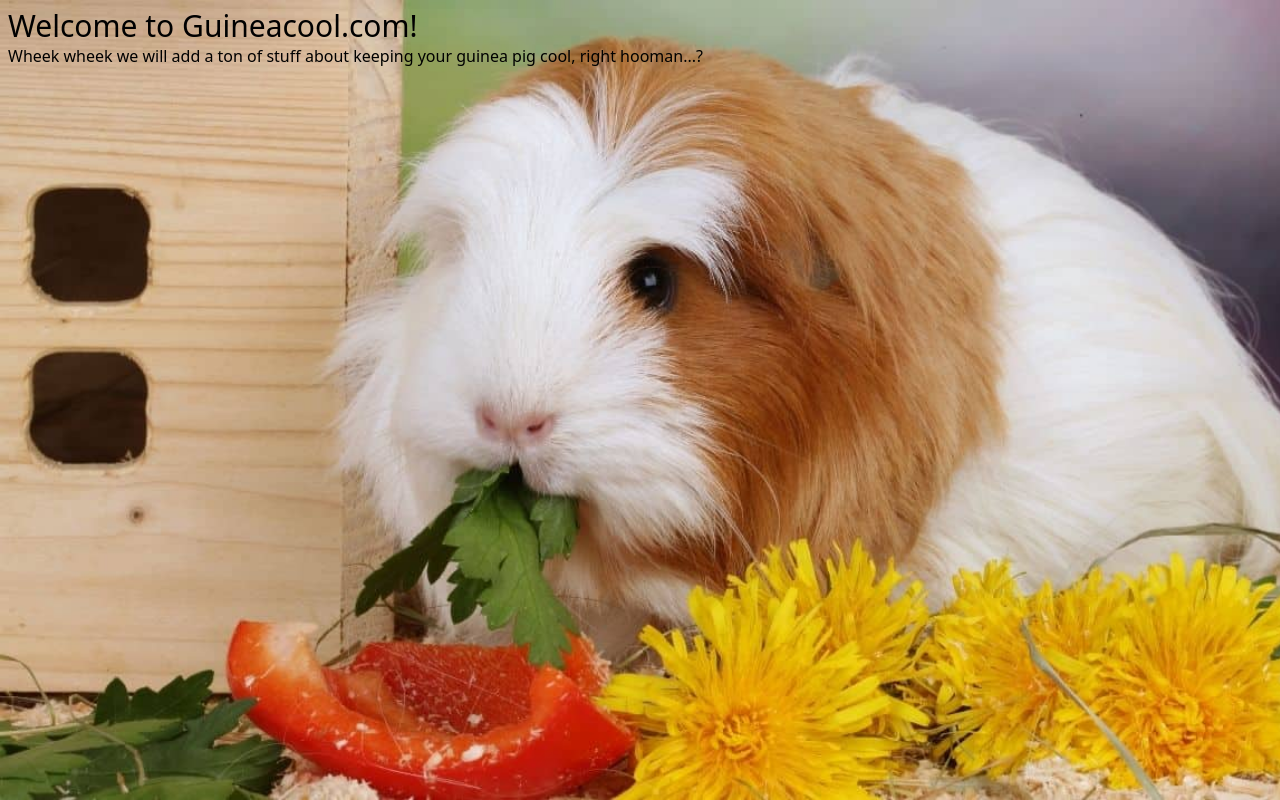
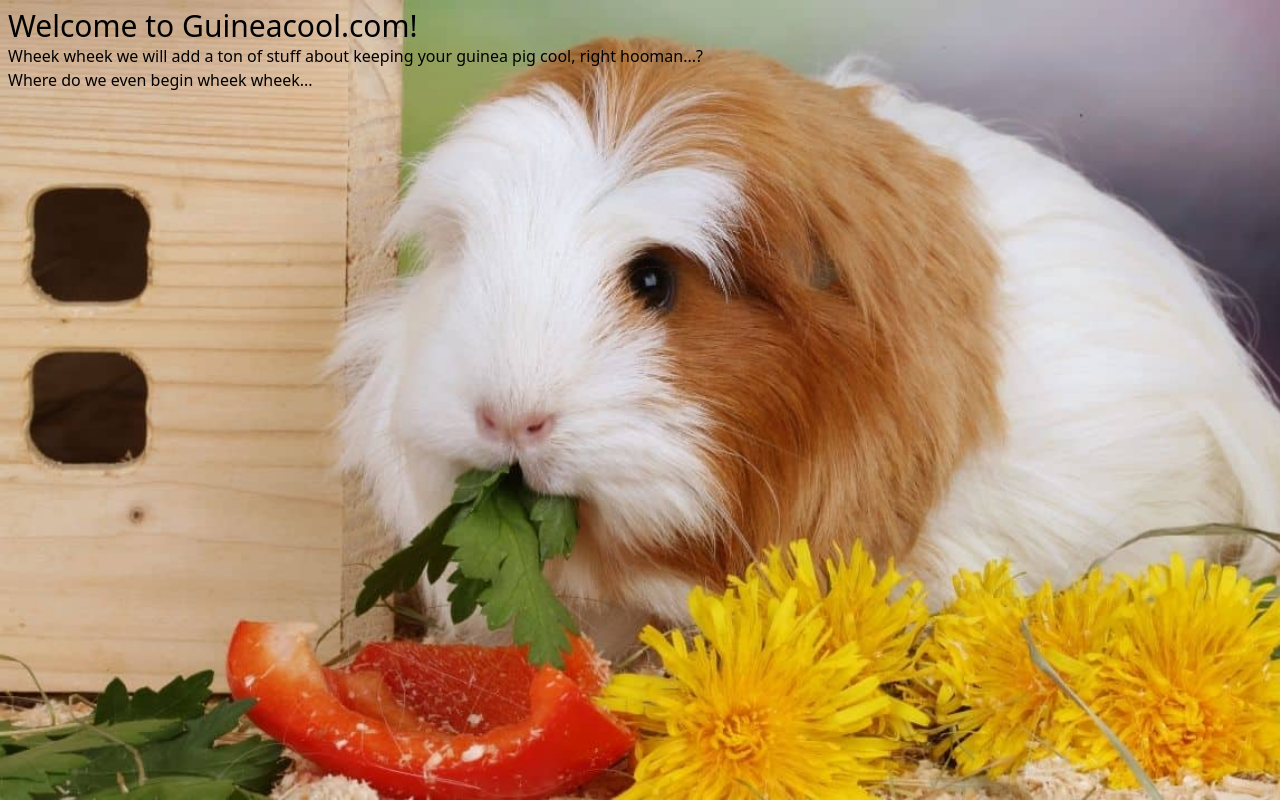
Before and after one commit to bry-an/guineacool, a SvelteKit app: page / in a window 1280 px wide. Built offline with nearby package versions, Linux system fonts and the light colour scheme.

Commit message:
add some more copy

```diff
--- a/src/routes/+page.svelte
+++ b/src/routes/+page.svelte
@@ -2,4 +2,5 @@
     <h1 class="text-3xl">Welcome to Guineacool.com!</h1>
 
     <p>Wheek wheek we will add a ton of stuff about keeping your guinea pig cool, right hooman...?</p>
+    <p>Where do we even begin wheek wheek...</p>
 </div>
```
